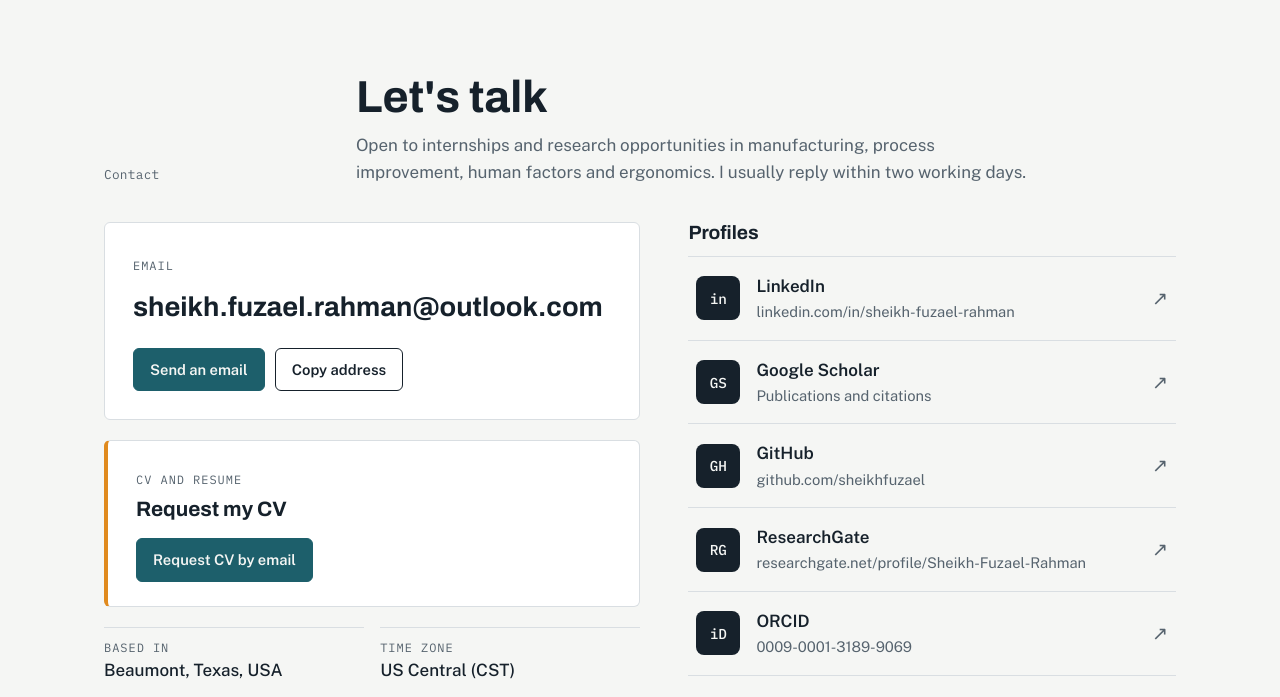
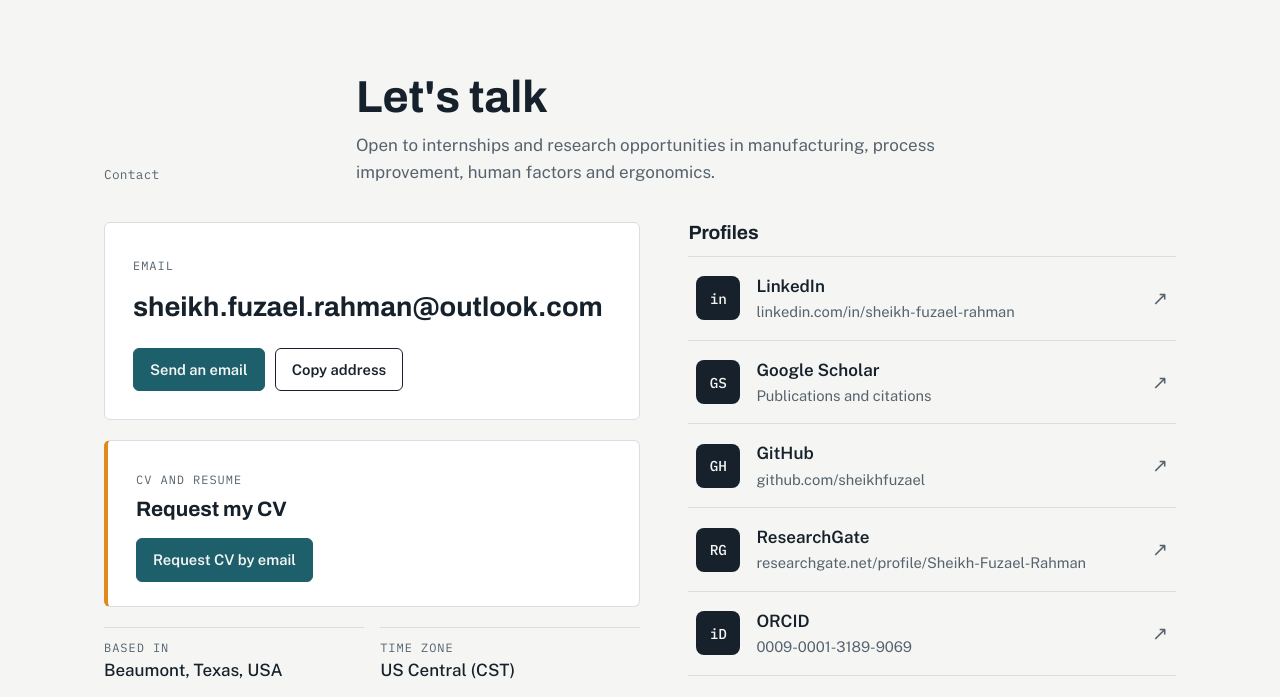
Before and after one commit to SheikhFuzael/sheikhfuzael-website, a plain HTML site: page contact.html in a window 1280 px wide. Shown: the part 65-762 px from the top of the page. Drawn offline with nearby package versions, Linux system fonts and the light colour scheme.

Commit message:
Remove reply-time line from contact page
Co-Authored-By: Claude Opus 5.5 <noreply@anthropic.com>
Claude-Session: https://claude.ai/code/session_01Qy5NDjoGTquPrMojzTmz9L

```diff
--- a/contact.html
+++ b/contact.html
@@ -40,7 +40,7 @@
       <span class="mono">Contact</span>
       <div>
         <h1 id="contact-h" style="font-size:clamp(2rem,4vw,2.8rem)">Let's talk</h1>
-        <p>Open to internships and research opportunities in manufacturing, process improvement, human factors and ergonomics. I usually reply within two working days.</p>
+        <p>Open to internships and research opportunities in manufacturing, process improvement, human factors and ergonomics.</p>
       </div>
     </div>
 
```
